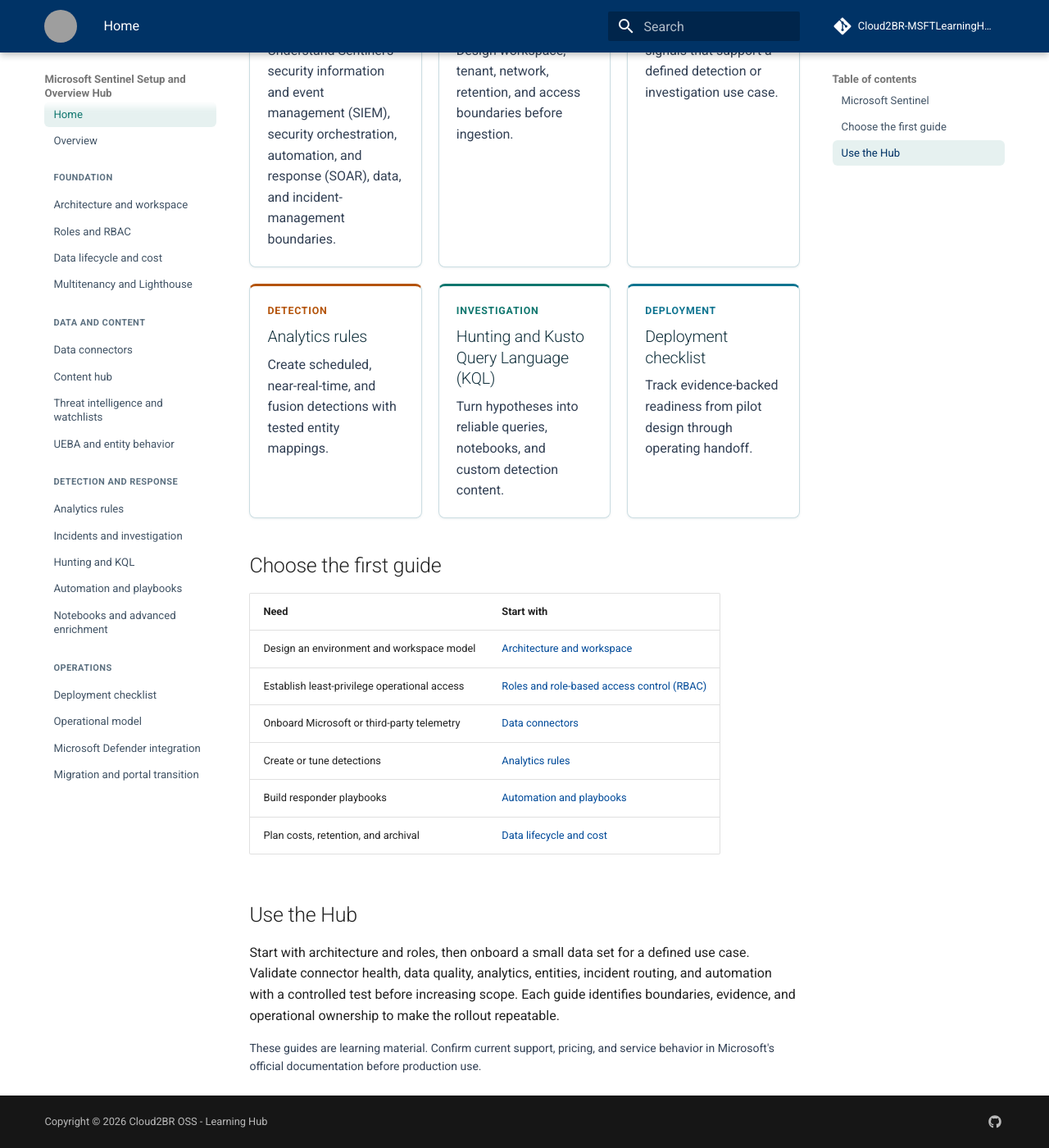
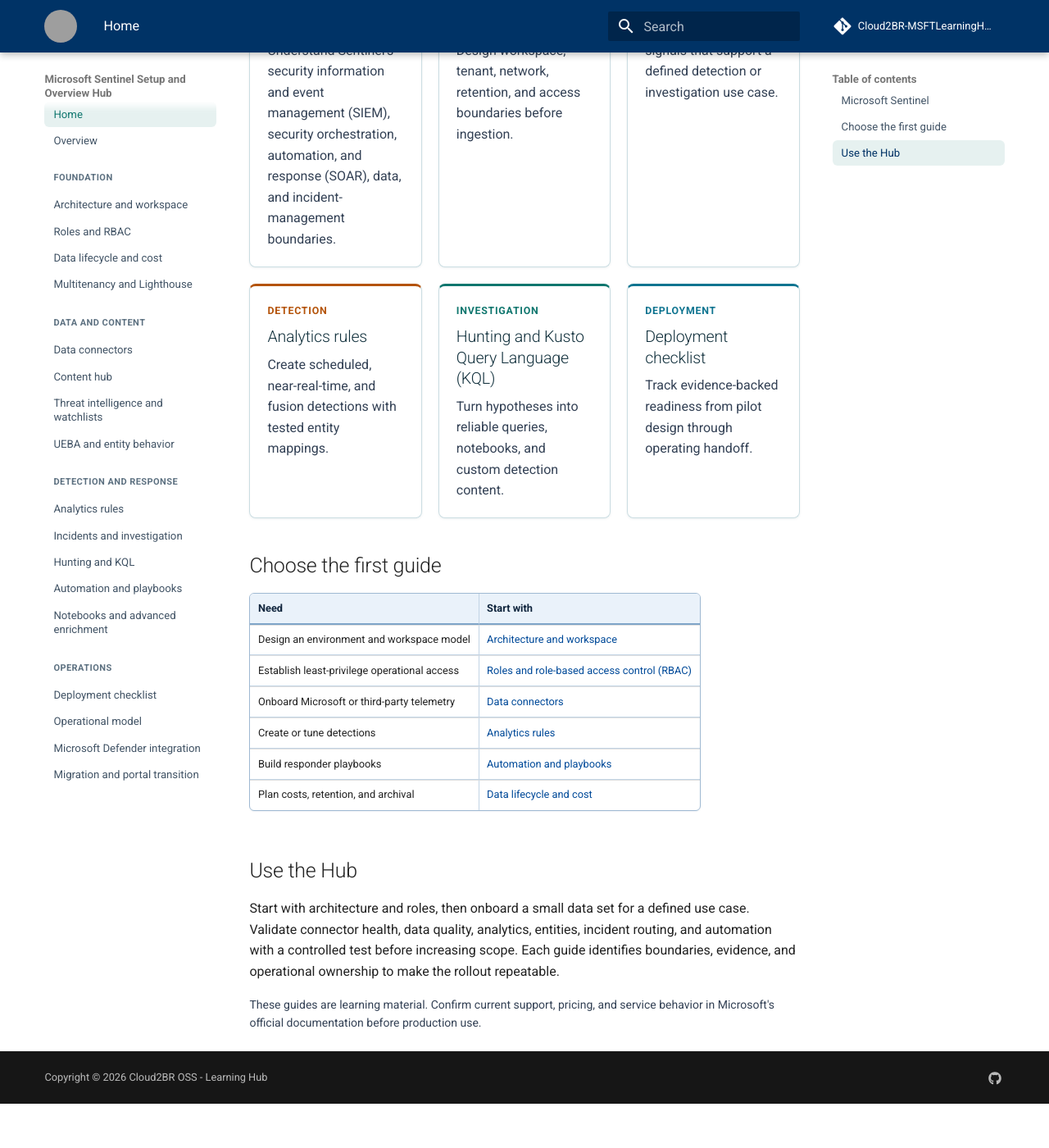
Before and after one commit to Cloud2BR-MSFTLearningHub/Sentinel-Setup-Overview, an MkDocs documentation site: the page built from docs/index.md, in a window 1280 px wide and 1400 px high, scrolled down 579 px. Shown: the whole window at 82% size. Built offline with MkDocs 1.6.1 and Material for MkDocs 9.7.7, drawn with Linux system fonts in a browser that asks for light colours; comment, search, counter and statistics services are not loaded; after the commit the page ends 1925 px from its top, so only the background shows below that; grey boxes are pictures that could not be loaded.

Commit message:
Improve documentation table visibility

```diff
--- a/docs/assets/css/custom.css
+++ b/docs/assets/css/custom.css
@@ -29,6 +29,27 @@
 .md-typeset {
   font-size: 0.8rem;
 }
+
+/* Make documentation tables easy to identify and scan */
+.md-typeset table:not([class]) {
+  border: 1px solid #9fb9d2;
+  border-collapse: separate;
+  border-radius: 6px;
+  border-spacing: 0;
+  box-shadow: 0 1px 2px rgba(0, 51, 102, 0.06);
+  overflow: hidden;
+}
+.md-typeset table:not([class]) th,
+.md-typeset table:not([class]) td {
+  border-bottom: 1px solid #c2d4e5;
+  border-right: 1px solid #c2d4e5;
+  padding: 0.6em 0.75em;
+  vertical-align: top;
+}
+.md-typeset table:not([class]) th { background: #eaf2fa; border-bottom: 2px solid #7fa5c8; color: #10253d; }
+.md-typeset table:not([class]) th:last-child,
+.md-typeset table:not([class]) td:last-child { border-right: 0; }
+.md-typeset table:not([class]) tr:last-child td { border-bottom: 0; }
 
 .md-tabs__link,
 .md-typeset a {
```
